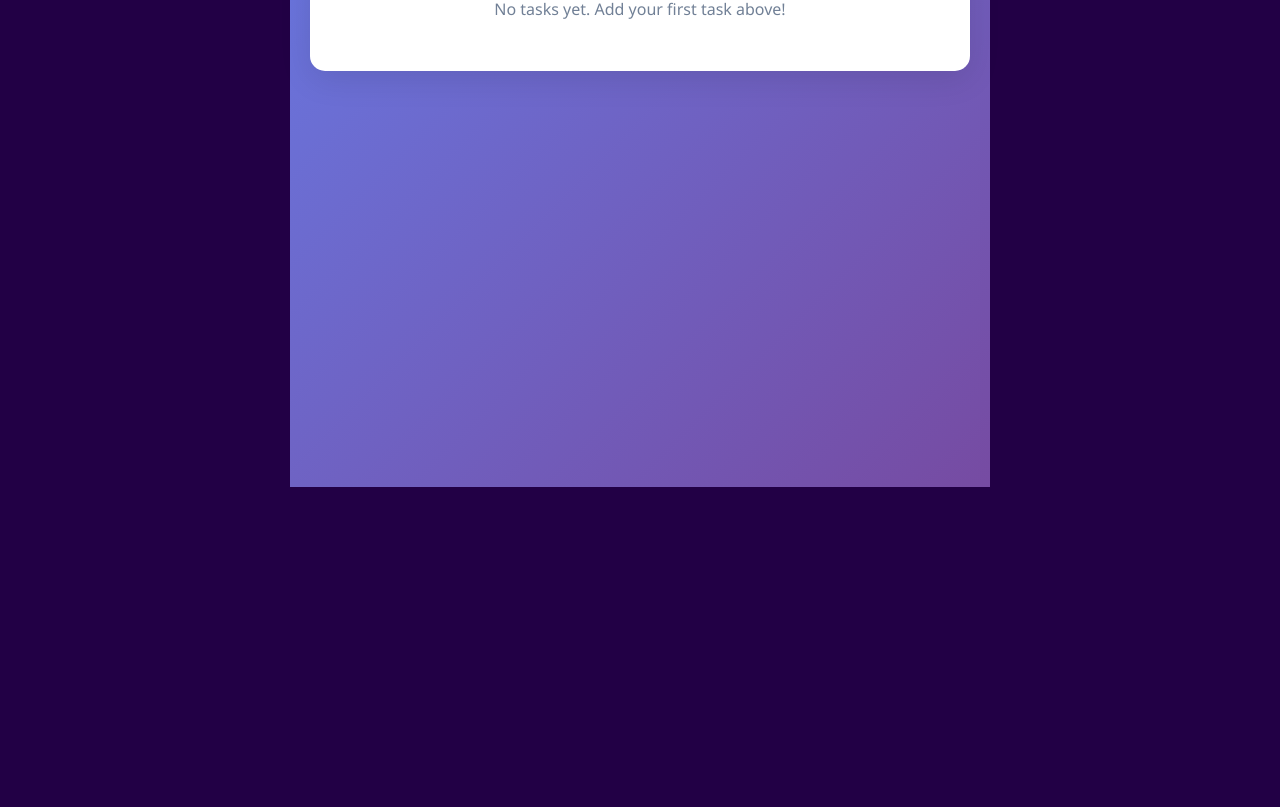
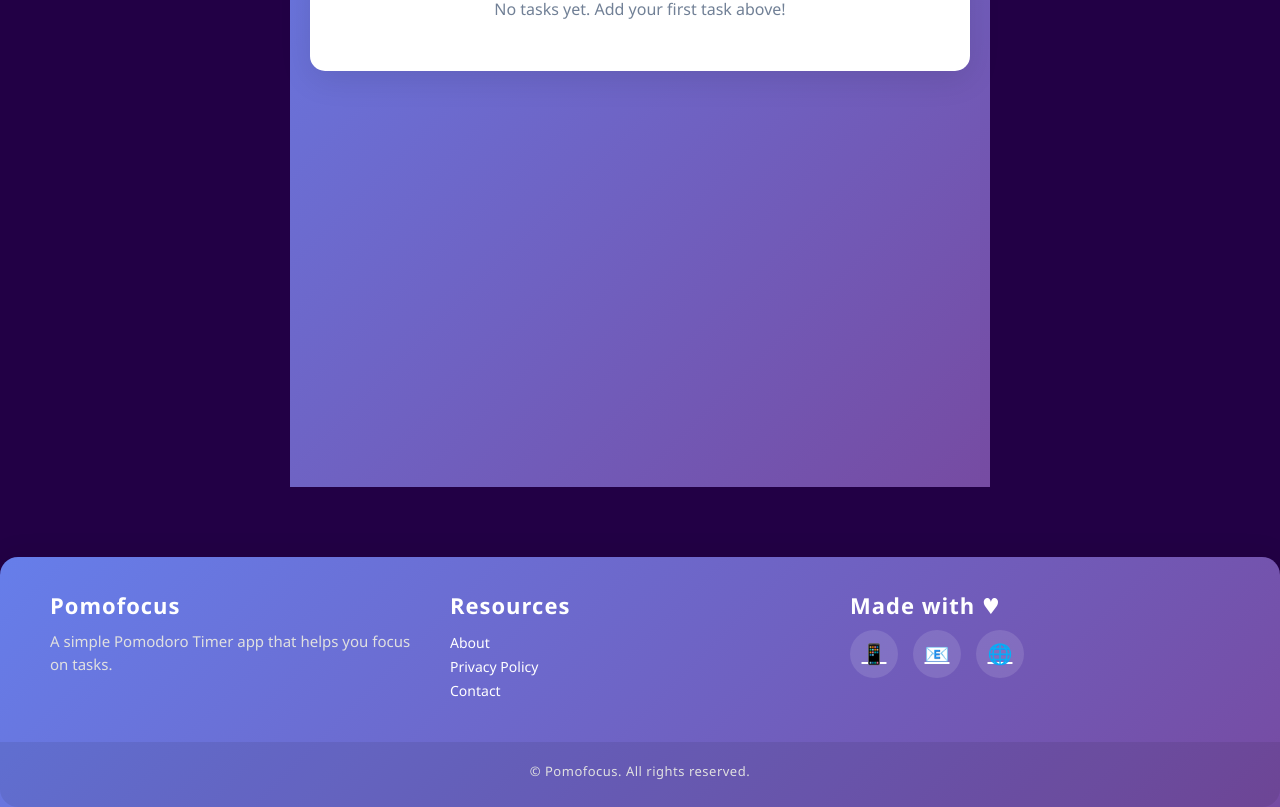
Before and after one commit to yashraj-a11y/POMODORO_FINAL, a React (Vite) app: page / in a window 1280 px wide. Shown: the part 1135-1942 px from the top of the page. Before the commit the page ends 1662 px from the top, so only its background shows below. Built offline with nearby package versions, Linux system fonts and the light colour scheme; no server answers.

Commit message:
added footer section finally

```diff
--- a/src/App.jsx
+++ b/src/App.jsx
@@ -6,6 +6,7 @@ import RouteApp from './Route/route';
 import GlobalStyle from './globalStyles';
 import { theme as lightTheme, darkTheme } from './theme';
 import UserDropdown from './components/UserDropDown';
+import Footer from './components/Footer';
 
 const App = () => {
   const [darkMode, setDarkMode] = useState(true);
@@ -13,79 +14,9 @@ const App = () => {
     <ThemeProvider theme={darkMode ? darkTheme : lightTheme}>
       <GlobalStyle />
       <RouteApp darkMode={darkMode} setDarkMode={setDarkMode} />
-
+      <Footer />
     </ThemeProvider>
   );
 };
 
 export default App;
-
-// import React, { useState, useEffect } from 'react';
-// import { onAuthStateChanged } from 'firebase/auth';
-// import { auth } from './firebase';
-// import RouteApp from './Route/Route';
-// import AuthWrapper from './components/AuthWrapper';
-// import styled from 'styled-components';
-
-// function App() {
-//   const [darkMode, setDarkMode] = useState(false);
-//   const [user, setUser] = useState(null);
-//   const [loading, setLoading] = useState(true);
-
-//   useEffect(() => {
-//     const unsubscribe = onAuthStateChanged(auth, (currentUser) => {
-//       setUser(currentUser);
-//       setLoading(false);
-//     });
-
-//     return () => unsubscribe();
-//   }, []);
-
-//   if (loading) {
-//     return (
-//       <LoadingContainer>
-//         <LoadingSpinner />
-//         <LoadingText>Loading...</LoadingText>
-//       </LoadingContainer>
-//     );
-//   }
-
-//   return (
-//     <AuthWrapper user={user}>
-//       <RouteApp darkMode={darkMode} setDarkMode={setDarkMode} user={user} />
-//     </AuthWrapper>
-//   );
-// }
-
-// export default App;
-
-// // Loading Components
-// const LoadingContainer = styled.div`
-//   display: flex;
-//   flex-direction: column;
-//   justify-content: center;
-//   align-items: center;
-//   min-height: 100vh;
-//   background: linear-gradient(135deg, #667eea 0%, #764ba2 100%);
-// `;
-
-// const LoadingSpinner = styled.div`
-//   width: 50px;
-//   height: 50px;
-//   border: 5px solid rgba(255, 255, 255, 0.3);
-//   border-top: 5px solid white;
-//   border-radius: 50%;
-//   animation: spin 1s linear infinite;
-
-//   @keyframes spin {
-//     0% { transform: rotate(0deg); }
-//     100% { transform: rotate(360deg); }
-//   }
-// `;
-
-// const LoadingText = styled.p`
-//   color: white;
-//   font-size: 1.2rem;
-//   margin-top: 1rem;
-//   font-weight: 500;
-// `;
--- /dev/null
+++ b/src/components/Footer.jsx
@@ -0,0 +1,143 @@
+import React from 'react';
+import styled from 'styled-components';
+
+
+const Footer = () => (
+  <FooterWrapper>
+    <FooterContent>
+      <FooterSection>
+        <FooterHeading>Pomofocus</FooterHeading>
+        <FooterText>
+          A simple Pomodoro Timer app that helps you focus on tasks.
+        </FooterText>
+      </FooterSection>
+      <FooterSection>
+        <FooterHeading>Resources</FooterHeading>
+        <FooterLinks>
+          <li><FooterLink href="http://localhost:3001/">About</FooterLink></li>
+          <li><FooterLink href="http://localhost:3001/">Privacy Policy</FooterLink></li>
+          <li><FooterLink href="http://localhost:3001/">Contact</FooterLink></li>
+        </FooterLinks>
+      </FooterSection>
+      <FooterSection>
+        <FooterHeading>Made with ♥</FooterHeading>
+        <SocialLinks>
+          <SocialIcon href="http://localhost:3001/" aria-label="Phone"><span role="img" aria-label="phone">📱</span></SocialIcon>
+          <SocialIcon href="http://localhost:3001/" aria-label="Email"><span role="img" aria-label="email">📧</span></SocialIcon>
+          <SocialIcon href="http://localhost:3001/" aria-label="Web"><span role="img" aria-label="web">🌐</span></SocialIcon>
+        </SocialLinks>
+      </FooterSection>
+    </FooterContent>
+    <FooterBottom>
+      <p>© Pomofocus. All rights reserved.</p>
+    </FooterBottom>
+  </FooterWrapper>
+);
+
+export default Footer;
+
+
+const FooterWrapper = styled.footer`
+  width: 100%;
+  background: linear-gradient(135deg, #667eea 0%, #764ba2 100%);
+  color: white;
+  font-family: 'Segoe UI', Tahoma, Geneva, Verdana, sans-serif;
+  border-top-left-radius: 18px;
+  border-top-right-radius: 18px;
+  box-shadow: 0 -4px 24px rgba(0,0,0,0.08);
+  margin-top: 3rem;
+  padding: 0;
+`;
+
+const FooterContent = styled.div`
+  display: flex;
+  justify-content: space-between;
+  align-items: flex-start;
+  gap: 2rem;
+  padding: 3.5rem 5rem 2.5rem 5rem; /* Increased padding */
+  flex-wrap: wrap;
+
+  @media (max-width: 900px) {
+    flex-direction: column;
+    align-items: center;
+    padding: 2.5rem 1rem 1.5rem 1rem;
+    gap: 2rem;
+  }
+`;
+
+const FooterSection = styled.div`
+  flex: 1 1 200px;
+  min-width: 180px;
+  margin-bottom: 1.5rem;
+`;
+
+const FooterHeading = styled.h4`
+  font-size: 2.2rem; /* Increased font size */
+  font-weight: 700;
+  margin-bottom: 1.2rem;
+  color: #fff;
+  letter-spacing: 1px;
+`;
+
+const FooterText = styled.p`
+  font-size: 1.5rem; /* Increased font size */
+  color: #e0e0e0;
+  margin: 0;
+`;
+
+const FooterLinks = styled.ul`
+  list-style: none;
+  padding: 0;
+  margin: 0;
+`;
+
+const FooterLink = styled.a`
+  color: #fff;
+  text-decoration: none;
+  font-size: 1.4rem; /* Increased font size */
+  transition: color 0.2s;
+  &:hover {
+    color: #00f2fe;
+    text-decoration: underline;
+  }
+`;
+
+const SocialLinks = styled.div`
+  display: flex;
+  gap: 1.5rem;
+  margin-top: 1rem;
+`;
+
+const SocialIcon = styled.a`
+  display: flex;
+  align-items: center;
+  justify-content: center;
+  width: 48px; /* Increased size */
+  height: 48px; /* Increased size */
+  background: rgba(255,255,255,0.12);
+  border-radius: 50%;
+  font-size: 2rem; /* Increased icon size */
+  color: #fff;
+  transition: background 0.2s, color 0.2s;
+  &:hover {
+    background: #00f2fe;
+    color: #764ba2;
+  }
+`;
+
+const FooterBottom = styled.div`
+  text-align: center;
+  padding: 2rem 0.5rem 1.5rem 0.5rem; /* Increased padding */
+  background: rgba(0,0,0,0.08);
+  border-bottom-left-radius: 18px;
+  border-bottom-right-radius: 18px;
+  font-size: 1.3rem; /* Increased font size */
+  color: #e0e0e0;
+  letter-spacing: 0.5px;
+  @media (max-width: 600px) {
+    border-bottom-left-radius: 12px;
+    border-bottom-right-radius: 12px;
+    font-size: 1.1rem;
+    padding: 1.2rem 0.2rem 1rem 0.2rem;
+  }
+`;
--- a/src/components/Navbar/Tasks/Tasks.jsx
+++ b/src/components/Navbar/Tasks/Tasks.jsx
@@ -160,6 +160,12 @@ const Wrapper = styled.div`
   background: linear-gradient(135deg, #667eea 0%, #764ba2 100%);
   min-height: 100vh;
   color: #333;
+
+  @media (max-width: 600px) {
+    padding: 1rem 0.5rem;
+    max-width: 100vw;
+    min-height: 100vh;
+  }
 `;
 
 const Title = styled.h1`
@@ -169,6 +175,11 @@ const Title = styled.h1`
   margin-bottom: 2rem;
   text-shadow: 2px 2px 4px rgba(0,0,0,0.3);
   font-weight: 700;
+
+  @media (max-width: 600px) {
+    font-size: 2.2rem;
+    margin-bottom: 1.2rem;
+  }
 `;
 
 const Form = styled.form`
@@ -179,6 +190,13 @@ const Form = styled.form`
   padding: 1.5rem;
   border-radius: 15px;
   box-shadow: 0 8px 32px rgba(0,0,0,0.1);
+
+  @media (max-width: 600px) {
+    flex-direction: column;
+    gap: 0.7rem;
+    padding: 1rem 0.5rem;
+    margin-bottom: 2rem;
+  }
 `;
 
 const Input = styled.input`
@@ -203,6 +221,11 @@ const Input = styled.input`
     color: #a0aec0;
     font-weight: 400;
   }
+
+  @media (max-width: 600px) {
+    font-size: 1.1rem;
+    padding: 0.7rem 1rem;
+  }
 `;
 
 const AddButton = styled.button`
@@ -224,6 +247,12 @@ const AddButton = styled.button`
 
   &:active {
     transform: translateY(0);
+  }
+
+  @media (max-width: 600px) {
+    font-size: 1.1rem;
+    padding: 0.7rem 1rem;
+    width: 100%;
   }
 `;
 
@@ -249,10 +278,18 @@ const TaskItem = styled.li`
     transform: translateY(-3px);
     box-shadow: 0 12px 40px rgba(0,0,0,0.2);
   }
+
+  @media (max-width: 600px) {
+    margin-bottom: 1rem;
+  }
 `;
 
 const TaskContent = styled.div`
   padding: 2rem;
+
+  @media (max-width: 600px) {
+    padding: 1rem 0.5rem;
+  }
 `;
 
 const Checkbox = styled.input`
@@ -261,6 +298,12 @@ const Checkbox = styled.input`
   cursor: pointer;
   accent-color: #fff;
   margin-right: 1.5rem;
+
+  @media (max-width: 600px) {
+    width: 18px;
+    height: 18px;
+    margin-right: 0.7rem;
+  }
 `;
 
 const TaskContentContainer = styled.div`
@@ -268,6 +311,12 @@ const TaskContentContainer = styled.div`
   align-items: center;
   justify-content: space-between;
   width: 100%;
+
+  @media (max-width: 600px) {
+    flex-direction: column;
+    align-items: flex-start;
+    gap: 0.7rem;
+  }
 `;
 
 const TaskText = styled.span`
@@ -284,6 +333,11 @@ const TaskText = styled.span`
   &:hover {
     text-shadow: 2px 2px 4px rgba(0,0,0,0.4);
   }
+
+  @media (max-width: 600px) {
+    font-size: 1.2rem;
+    padding: 0.3rem 0;
+  }
 `;
 
 const EditingContainer = styled.div`
@@ -291,6 +345,10 @@ const EditingContainer = styled.div`
   flex-direction: column;
   gap: 1rem;
   width: 100%;
+
+  @media (max-width: 600px) {
+    gap: 0.5rem;
+  }
 `;
 
 const EditInput = styled.input`
@@ -307,12 +365,23 @@ const EditInput = styled.input`
     outline: none;
     box-shadow: 0 0 0 3px rgba(255,255,255,0.5);
   }
+
+  @media (max-width: 600px) {
+    font-size: 1.1rem;
+    padding: 0.7rem 1rem;
+  }
 `;
 
 const ButtonGroup = styled.div`
   display: flex;
   gap: 0.8rem;
   align-items: center;
+
+  @media (max-width: 600px) {
+    gap: 0.4rem;
+    width: 100%;
+    justify-content: flex-end;
+  }
 `;
 
 const BaseButton = styled.button`
@@ -331,6 +400,11 @@ const BaseButton = styled.button`
 
   &:active {
     transform: translateY(0);
+  }
+
+  @media (max-width: 600px) {
+    font-size: 1rem;
+    padding: 0.5rem 1rem;
   }
 `;
 
@@ -377,15 +451,27 @@ const EmptyState = styled.div`
   background: white;
   border-radius: 15px;
   box-shadow: 0 8px 32px rgba(0,0,0,0.1);
+
+  @media (max-width: 600px) {
+    padding: 2rem 0.5rem;
+  }
 `;
 
 const EmptyIcon = styled.div`
   font-size: 4rem;
   margin-bottom: 1rem;
+
+  @media (max-width: 600px) {
+    font-size: 2.5rem;
+  }
 `;
 
 const EmptyText = styled.p`
   font-size: 1.6rem;
   color: #718096;
   font-weight: 500;
+
+  @media (max-width: 600px) {
+    font-size: 1.1rem;
+  }
 `;
```
